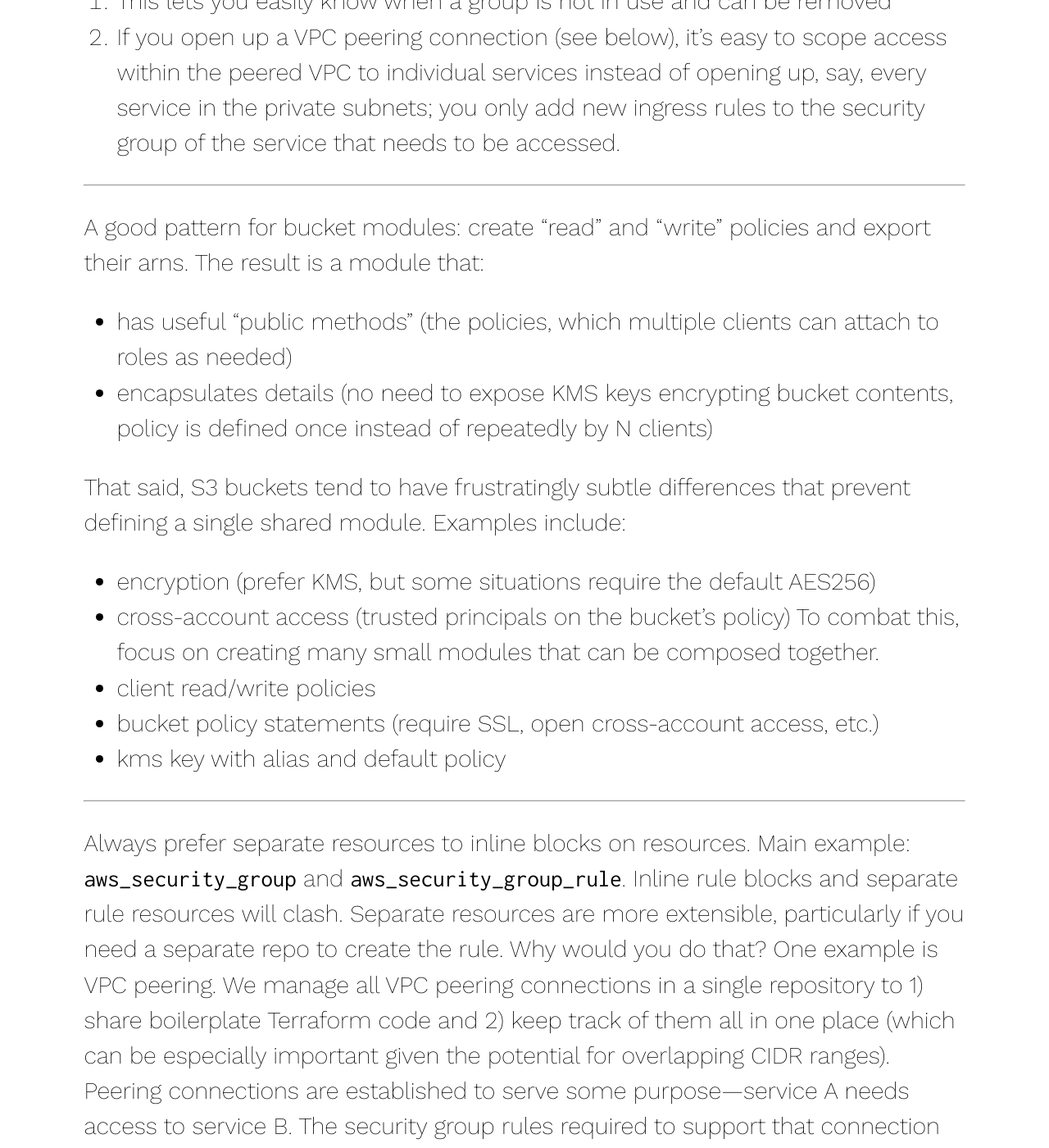
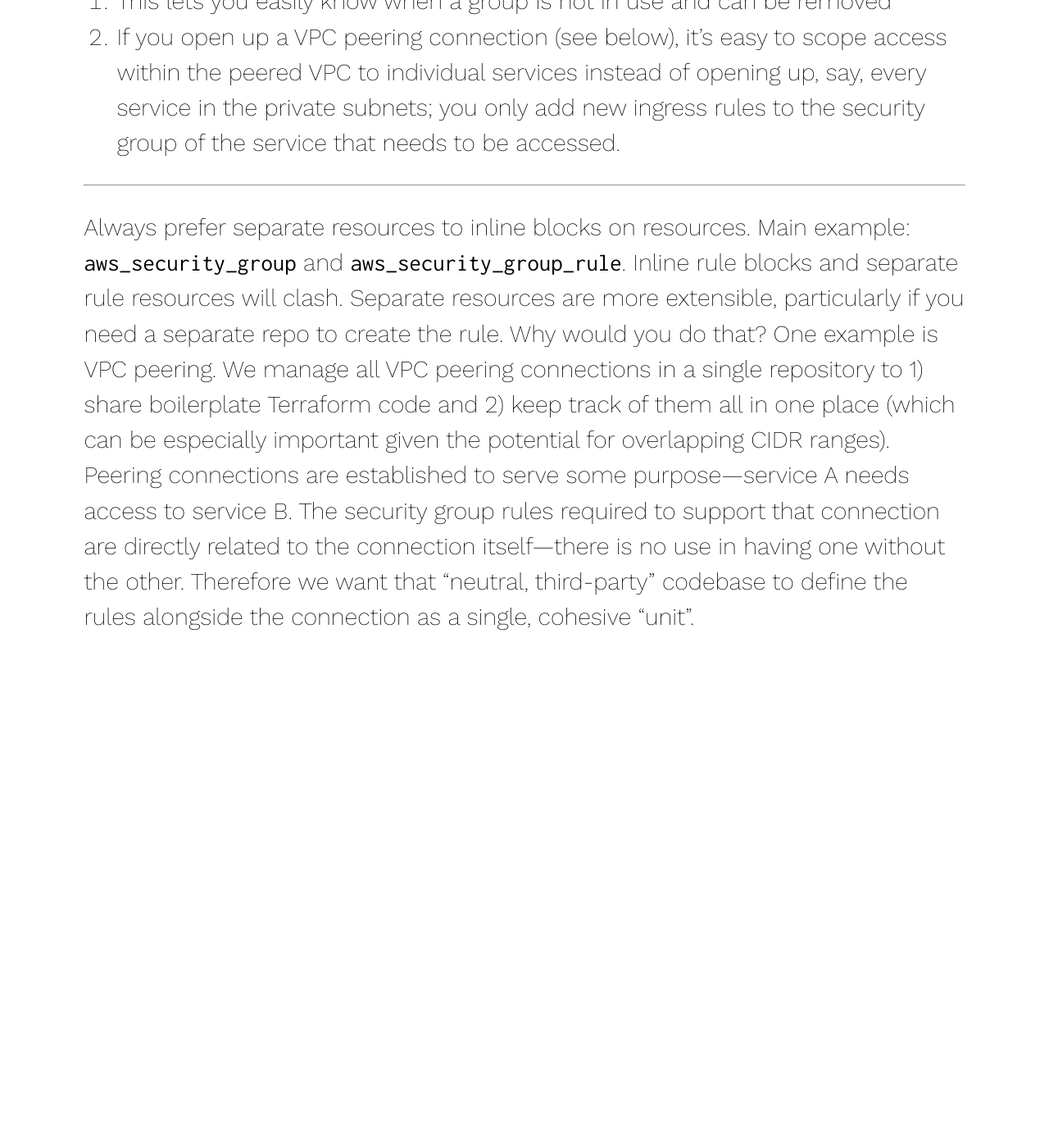
Before and after one commit to mikeknep/website, a Jekyll site: the page built from _notes/terraform_aws.md, in a window 1280 px wide and 1400 px high, scrolled down 820 px. Shown: the whole window at 82% size. Built offline with Jekyll 4.4.1, drawn with Linux system fonts in a browser that asks for light colours; after the commit the page ends 1623 px from its top, so only the background shows below that.

Commit message:
Extract separate note on TF and encapsulation

```diff
--- a/_notes/terraform_aws.md
+++ b/_notes/terraform_aws.md
@@ -11,22 +11,6 @@ you only add new ingress rules to the security group of the service that needs t
 
 ---
 
-A good pattern for bucket modules: create "read" and "write" policies and export their arns.
-The result is a module that:
-- has useful "public methods" (the policies, which multiple clients can attach to roles as needed)
-- encapsulates details (no need to expose KMS keys encrypting bucket contents, policy is defined once instead of repeatedly by N clients)
-
-That said, S3 buckets tend to have frustratingly subtle differences that prevent defining a single shared module.
-Examples include:
-- encryption (prefer KMS, but some situations require the default AES256)
-- cross-account access (trusted principals on the bucket's policy)
-To combat this, focus on creating many small modules that can be composed together.
-- client read/write policies
-- bucket policy statements (require SSL, open cross-account access, etc.)
-- kms key with alias and default policy
-
----
-
 Always prefer separate resources to inline blocks on resources.
 Main example: `aws_security_group` and `aws_security_group_rule`.
 Inline rule blocks and separate rule resources will clash.
```
Also changed, not shown: _notes/encapsulation-with-terraform.md (added, +19 -0 lines).
